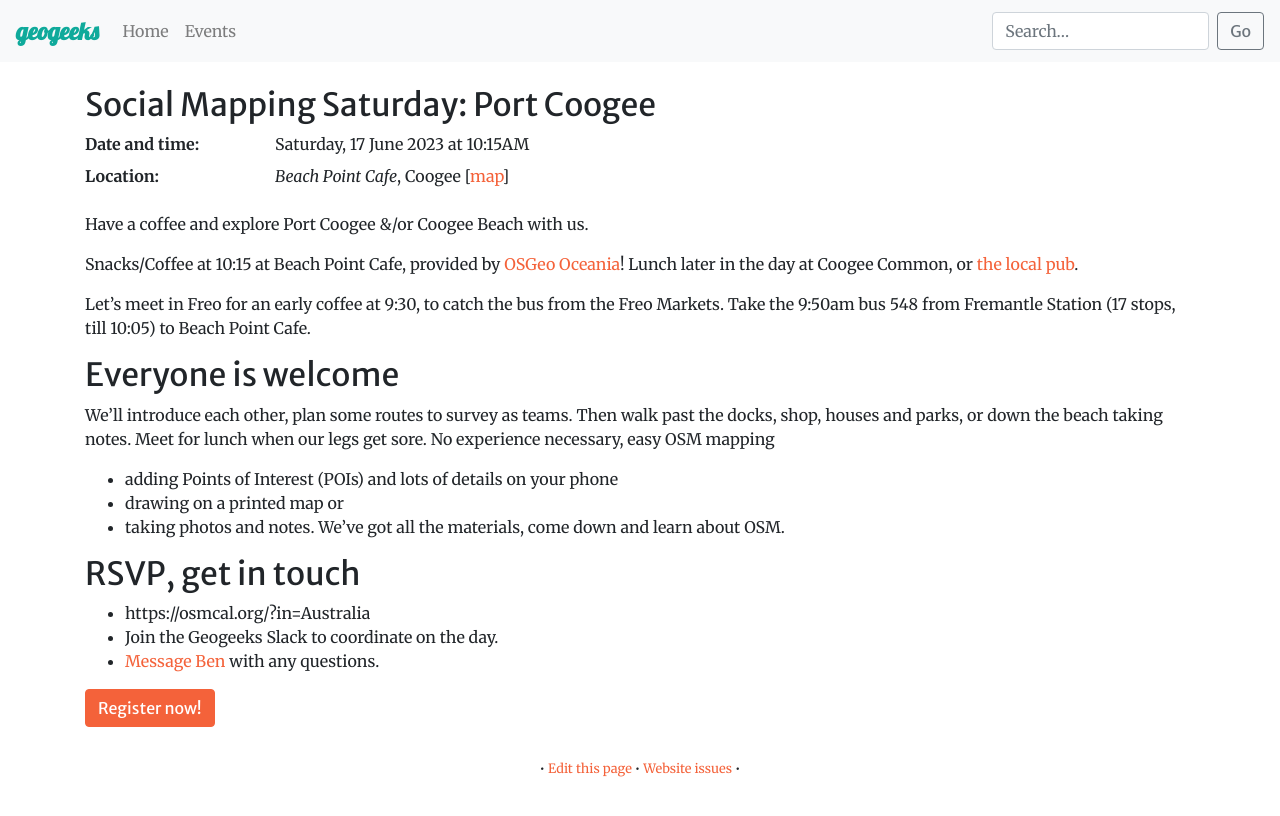
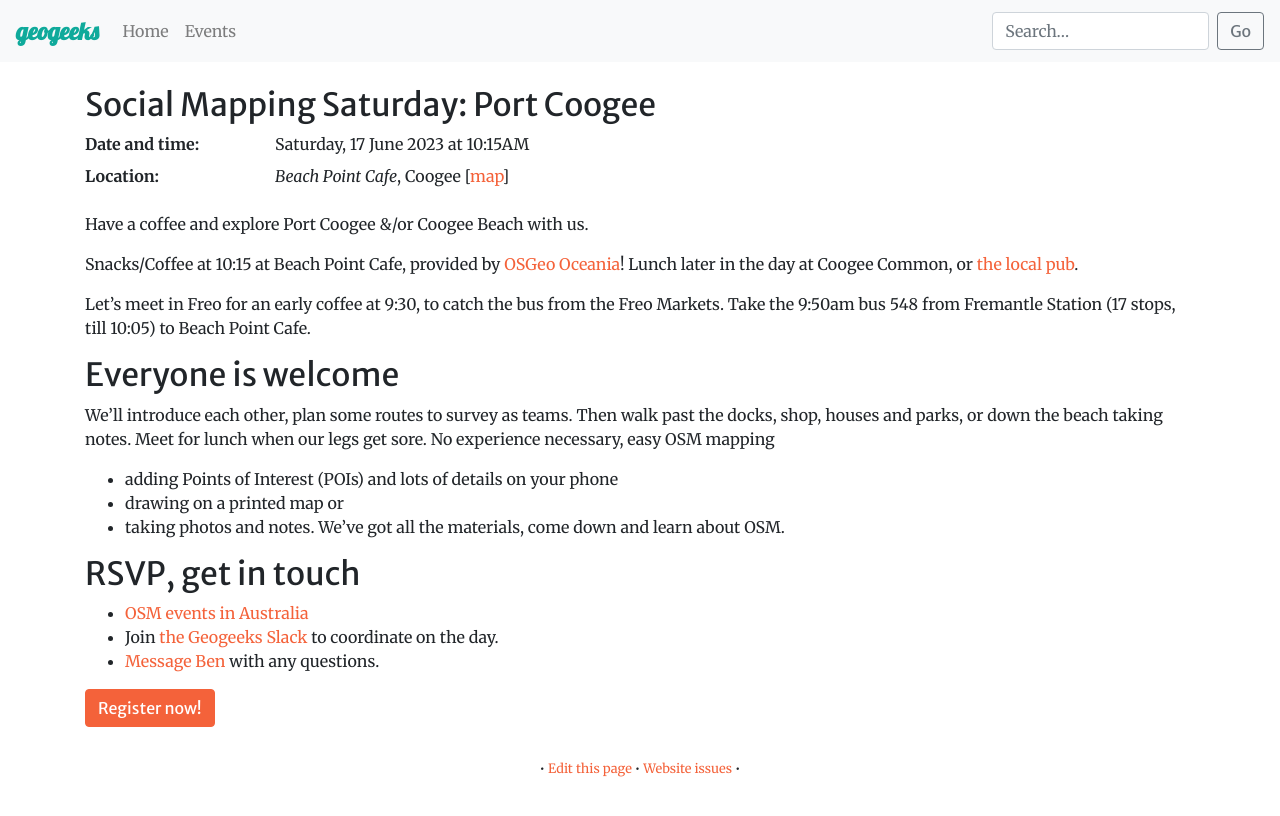
Before and after one commit to geogeeks-au/geogeeks-au.github.io, a Jekyll site: the page built from 2023/0617_osm-coogee.md, in a window 1280 px wide. Shown: the top 816 px of the page. Built offline with Jekyll 4.4.1, drawn with Linux system fonts in a browser that asks for light colours; comment, search, counter and statistics services are not loaded.

Commit message:
Update 0617_osm-coogee.md add links

```diff
--- a/2023/0617_osm-coogee.md
+++ b/2023/0617_osm-coogee.md
@@ -27,6 +27,6 @@
 
 ## RSVP, get in touch
 
-* https://osmcal.org/?in=Australia
-* Join the Geogeeks Slack to coordinate on the day.
+* [OSM events in Australia](https://osmcal.org/?in=Australia)
+* Join [the Geogeeks Slack](https://join.slack.com/t/geogeeks/shared_invite/zt-13fnotoqb-YkyMTmvwZEB_nDUis_30hw) to coordinate on the day.
 * [Message Ben](https://www.openstreetmap.org/message/new/BudgieInWA) with any questions.
```
